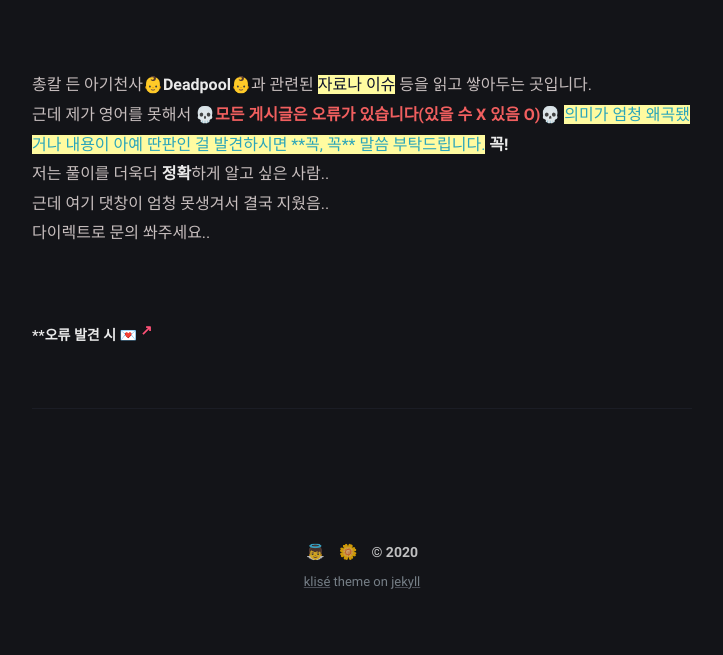
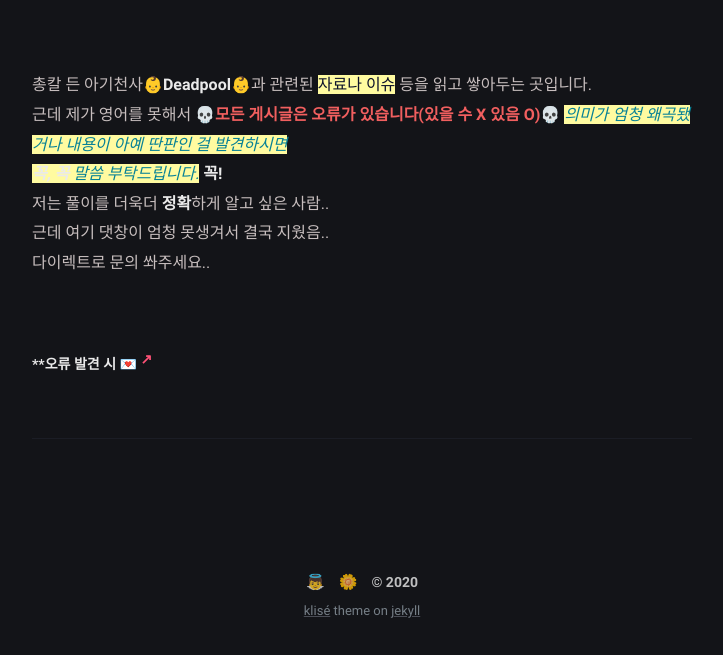
Before and after one commit to iwdstry/yeieje, a Jekyll site: the page built from about.md, in a window 1280 px wide, cut to the strip 440-1095 px from the top of the page. Shown: the whole strip, without its empty margins (278-1001 px from the left). Built offline with Jekyll 4.4.1, drawn with Linux system fonts in a browser that asks for light colours; before the commit the page ends 1066 px from its top, so only the background shows below that.

Commit message:
Update about.md

```diff
--- a/about.md
+++ b/about.md
@@ -13,7 +13,8 @@
 <br/>
 총칼 든 아기천사👶**Deadpool**👶과 관련된 <mark>자료나 이슈</mark> 등을 읽고 쌓아두는 곳입니다. <br/>
 근데 제가 영어를 못해서 **<span style="color:#F15F5F">💀모든 게시글은 오류가 있습니다(있을 수 X 있음 O)💀</span>**
-<mark><span style="color:#2BA5BA">의미가 엄청 왜곡됐거나 내용이 아예 딴판인 걸 발견하시면 **꼭, 꼭** 말씀 부탁드립니다.</span></mark> **꼭!** <br/>
+<mark><span style="color:#078196"><i>의미가 엄청 왜곡됐거나 내용이 아예 딴판인 걸 발견하시면<br/>
+ <b>꼭, 꼭</b> 말씀 부탁드립니다.</i></span></mark> **꼭!** <br/>
 저는 풀이를 더욱더 **정확**하게 알고 싶은 사람.. <br/> 근데 여기 댓창이 엄청 못생겨서 결국 지웠음..<br/>
 다이렉트로 문의 쏴주세요..
 <br/>
```
